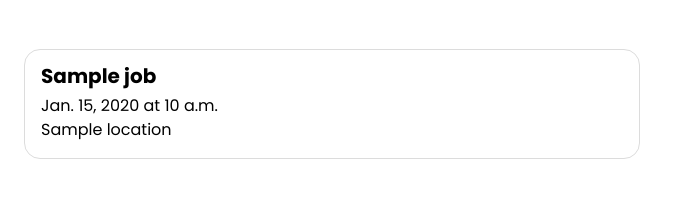
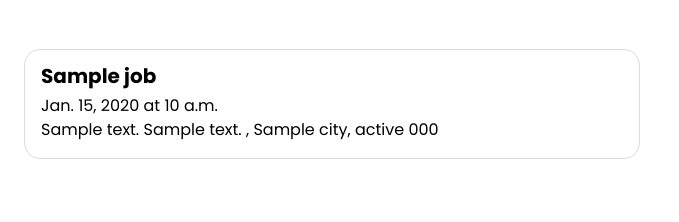
Before and after one commit to agrattan0820/whistle-watch-cards, a Django app: template whistlewatchcards/jobboard/templates/index.html in a window 1280 px wide. Shown: the part 361-583 px from the top of the page, without its empty margins (0-679 px from the left). Run offline with Django 5.2, Linux system fonts and the light colour scheme; the template is opened without the code that fills it: most values are stand-ins (such as "Sample title", 1, 10 or a date in 2020); data that the repository does not hold is empty.

Commit message:
feat: display address in card

```diff
--- a/whistlewatchcards/jobboard/static/jobboard/style.css
+++ b/whistlewatchcards/jobboard/static/jobboard/style.css
@@ -103,3 +103,7 @@ main {
   font-size: 1.25rem;
   padding-block: 0 0.5rem;
 }
+
+.job-list ul li a address {
+  font-style: normal;
+}
--- a/whistlewatchcards/jobboard/templates/index.html
+++ b/whistlewatchcards/jobboard/templates/index.html
@@ -19,7 +19,11 @@
        <h2>{{ job.home_team }} vs. {{ job.away_team }}</h2>
       {% endif %}
       <p>{{ job.date_time|date:"N j, o" }} at {{ job.date_time|date:"P" }}</p>
-      <p>{{ job.location }}</p>
+      <address>
+       {{ job.address_1 }}
+       {% if job.address_2 %}{{ job.address_2 }}{% endif %}
+       , {{ job.city }}, {{ job.state }} {{ job.zip_code }}
+      </address>
      </a>
     </li>
    {% empty %}
```
